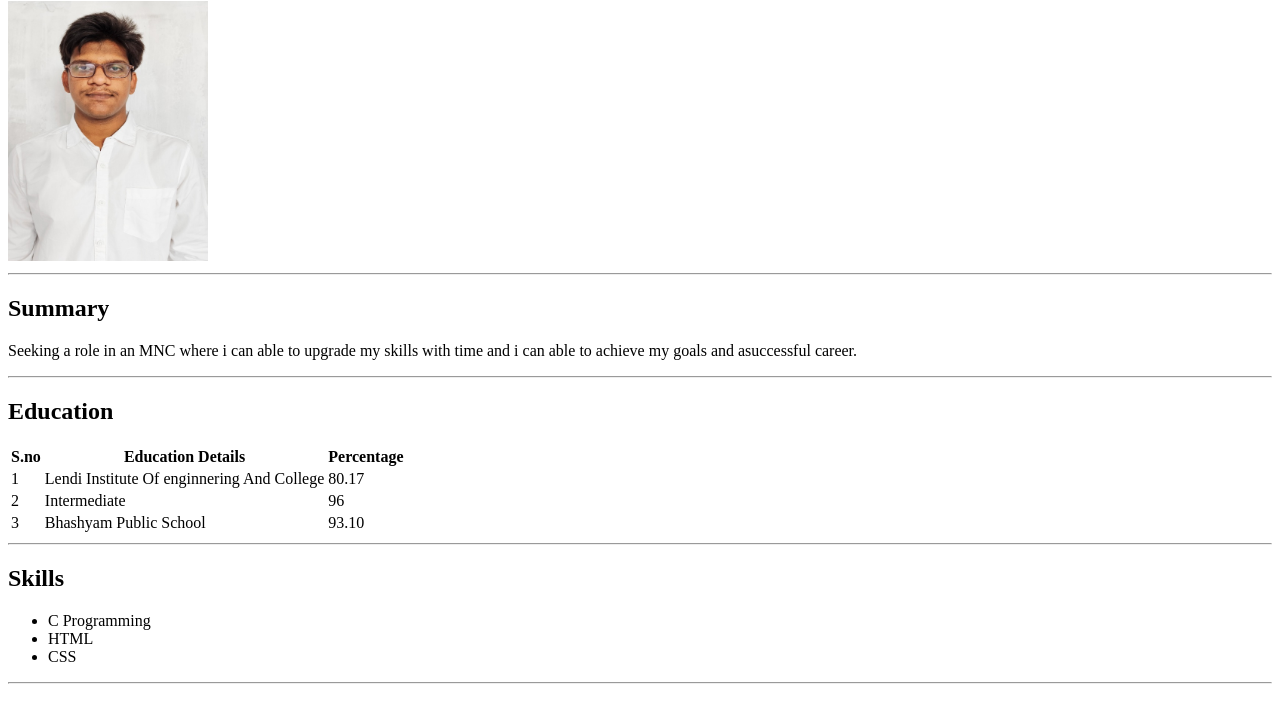
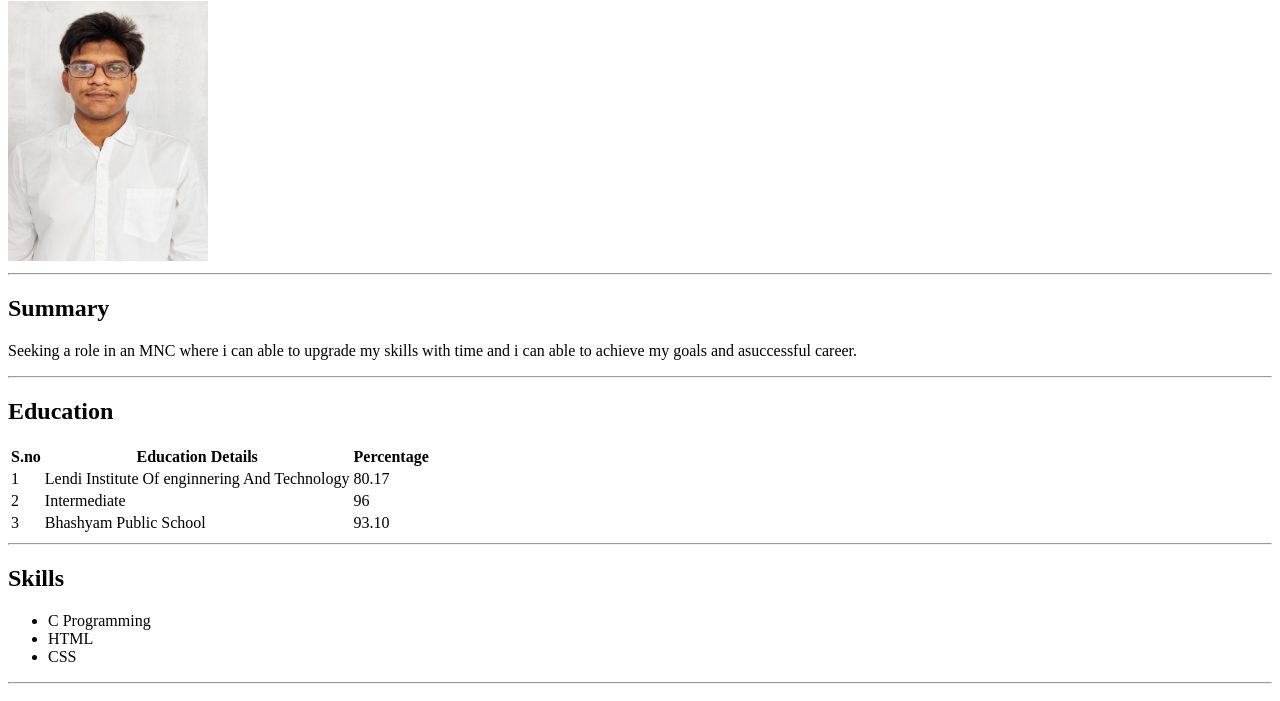
Before and after one commit to Dineshbarla265/Resume, a plain HTML site: page index.html in a window 1280 px wide. Shown: the part 79-780 px from the top of the page. Drawn offline with Linux system fonts and the light colour scheme.

Commit message:
Update index.html

```diff
--- a/index.html
+++ b/index.html
@@ -20,7 +20,7 @@
             </tr>
             <tr>
                 <td>1</td>
-                <td>Lendi Institute Of enginnering And College</td>
+                <td>Lendi Institute Of enginnering And Technology</td>
                 <td>80.17</td>
             </tr>
             <tr>
```
